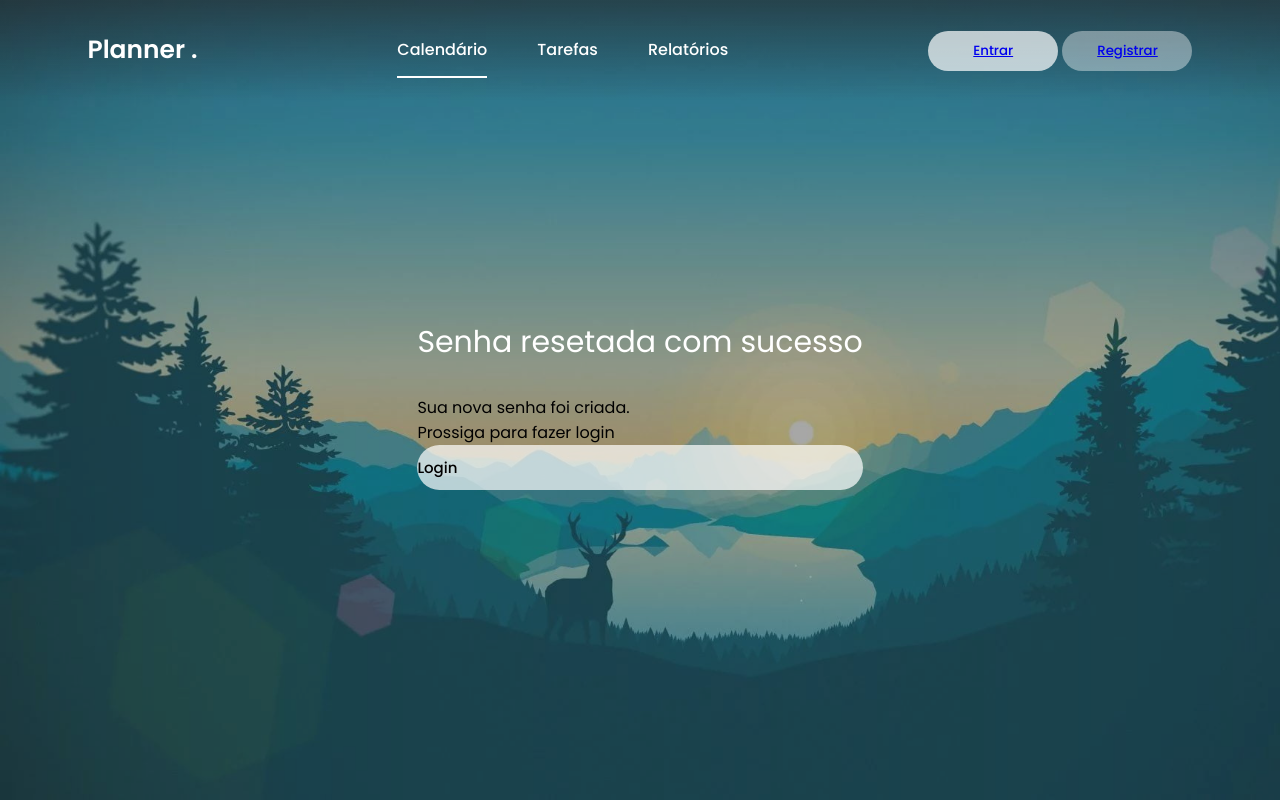
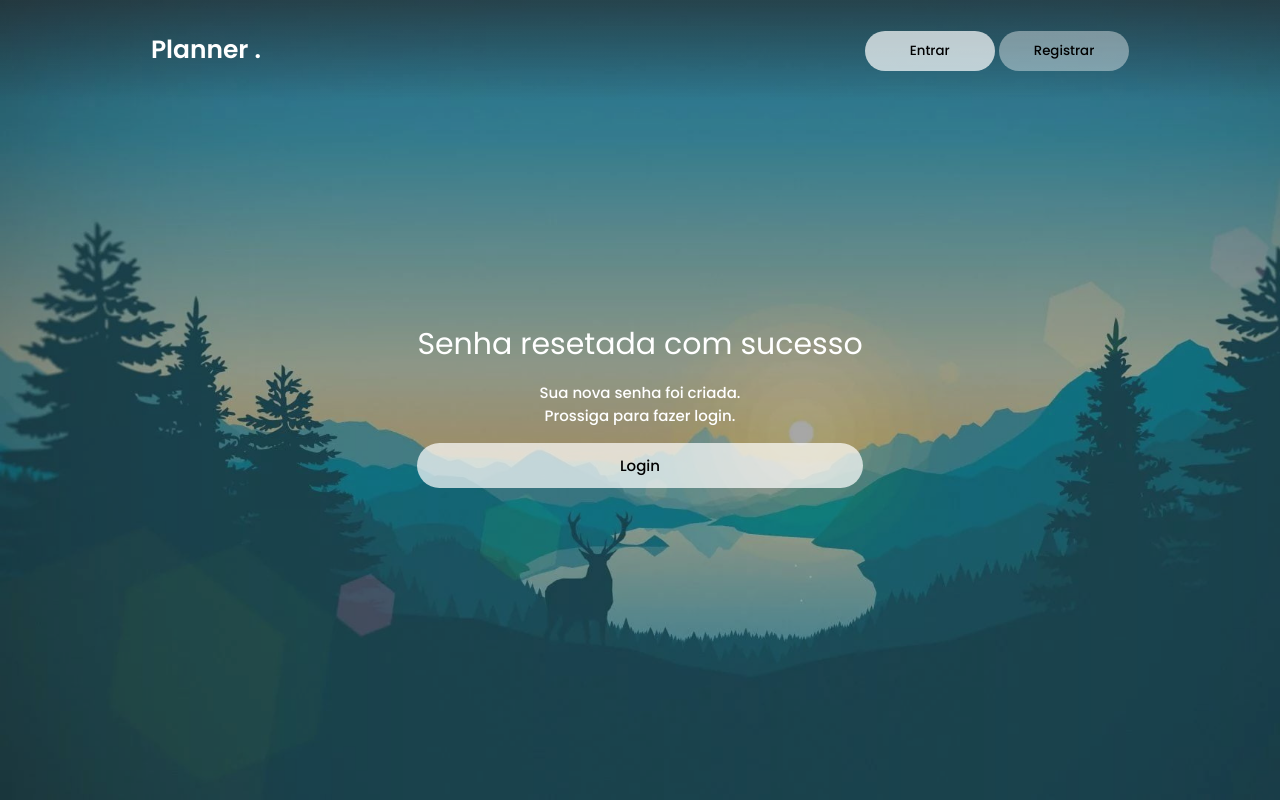
Before and after one commit to Marcelomhq/Learning-Django, a Django app: page /accounts/reset/done/ in a window 1280 px wide. Run offline with Django 5.2, Linux system fonts and the light colour scheme.

Commit message:
LoginPage.LostPasswordPage 100% complete 18.04.25

```diff
--- a/djangoteste2/teste2/tasks/models.py
+++ b/djangoteste2/teste2/tasks/models.py
@@ -17,7 +17,7 @@
     def reg_key_string(self):
         return self.reg_key.reg_key
 
-    # @property
+    # @propertyz
     # def password_string(self):
     #     return self.reg_key.reg_key
 
--- a/djangoteste2/teste2/tasks/static/tasks/style.css
+++ b/djangoteste2/teste2/tasks/static/tasks/style.css
@@ -32,11 +32,20 @@
     background: linear-gradient(rgba(39,39,39, 0.6), transparent);
     z-index: 100;
 }
-.nav-logo p{
+.nav-logo a{
     color: white;
     font-size: 1.56rem;
     font-weight: 600;
+    text-decoration: none;
 }
+
+.forgot-password-text{
+    font-size: 1.56rem;
+    font-weight: 600;
+    color: #fff;
+    /* font-size: 1.875rem; */
+}
+
 .nav-menu ul{
     display: flex;
 }
--- a/djangoteste2/teste2/tasks/templates/registration/password_reset_process_complete.html
+++ b/djangoteste2/teste2/tasks/templates/registration/password_reset_process_complete.html
@@ -13,25 +13,23 @@
     <div class="wrapper">
         <nav class="nav">
             <div class="nav-logo">
-                <p>Planner .</p>
+                <a style="color: white;
+                font-size: 1.56rem;
+                font-weight: 600;
+                text-decoration: none;" href="{% url 'tasks:authenticate' %}">Planner .</a>
             </div>
             <div class="nav-menu" id="navMenu">
                 <ul>
-                    <li><a href="#" class="link active">Calendário</a></li>
-                    <li><a href="#" class="link">Tarefas</a></li>
-                    <li><a href="#" class="link">Relatórios</a></li>
+                    <li style="display: none;"><a href="#" class="link active">Calendário</a></li>
+                    <li style="display: none;"><a href="#" class="link">Tarefas</a></li>
+                    <li style="display: none;"><a href="#" class="link">Relatórios</a></li>
                 </ul>
             </div>
 
             <div class="nav-button">
-                <button class="btn white-btn" id="loginBtn">
-                    <a href="index.html?form=login" class="button-link-login">Entrar</a>
-                </button>
-                <button class="btn" id="registerBtn">
-                    <a href="index.html?form=register" class="button-link-register">Registrar</a>
-                </button>
+                <button class="btn white-btn" id="loginBtn" onclick="backToLogin()">Entrar</button>
+                <button class="btn" id="registerBtn" onclick="backToLoginRegister()">Registrar</button>
             </div>
-
 
             <div class="nav-menu-btn">
                 <i class="bx bx-menu" onclick="myMenuFunction()"></i>
@@ -41,13 +39,15 @@
         <div class="reset-message">
 
             <div class="reset-box">
-                <header id="header1">Senha resetada com sucesso</header>
-                <p id="paragrafo1">Sua nova senha foi criada.</p>
-                <p id="paragrafo2">Prossiga para fazer login</p>
+                <header style="padding-bottom: 0.9rem;">Senha resetada com sucesso</header>
+                <p style="font-size: 0.9375rem; font-weight: 500;color: #fff; text-align: center; padding-bottom: 1rem;">
+                    Sua nova senha foi criada.
+                    <br>
+                    Prossiga para fazer login.
+                </p>
 
                 <div class="input-box">
-                    <!-- <a href="{% url 'tasks:authenticate' %}" class="submit">Login</a> -->
-                    <input class="submit" value="Login" onclick="backToLogin()">
+                    <input type="submit" class="submit" value="Login" onclick="backToLogin()">
                 </div>
             </div>
         </div>
@@ -56,10 +56,13 @@
     </div>
     <script>
         const loginUrl = "{% url 'tasks:authenticate' %}";
+        const registerUrl = "{% url 'tasks:authenticate' %}?showRegister=true"
         function backToLogin(){
             window.location.href = loginUrl;
+        }
+        function backToLoginRegister(){
+            window.location.href = registerUrl;
+        }
 
-
-        }
     </script>
 </body>
```
Also changed, not shown: djangoteste2/teste2/tasks/templates/registration/forgot_password_email_check.html (+19 -6 lines), djangoteste2/teste2/tasks/templates/registration/new_password.html (+18 -1 lines), djangoteste2/teste2/tasks/templates/registration/password_reset_email_sent.html (+21 -11 lines), djangoteste2/teste2/tasks/templates/registration/testea.html (added, +23 -0 lines), djangoteste2/teste2/tasks/templates/tasks/login_screen.html (+16 -2 lines).
